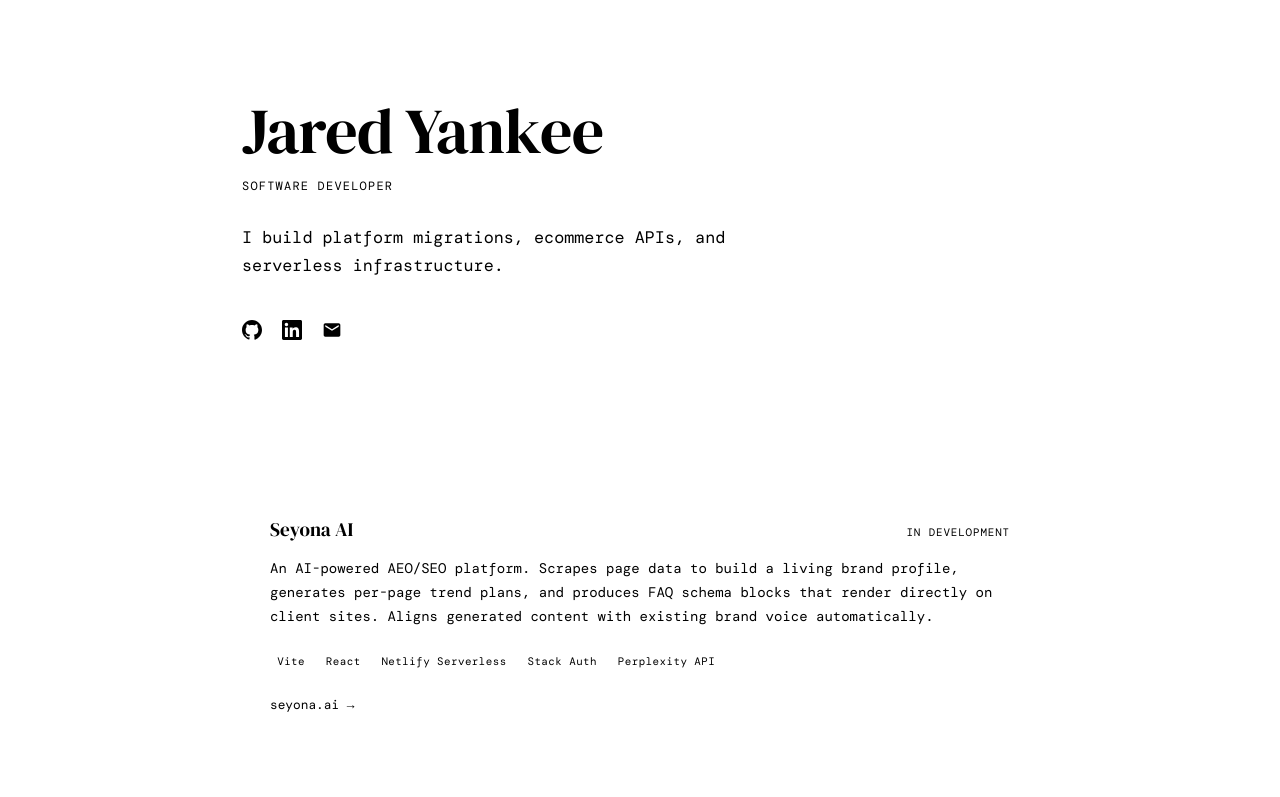
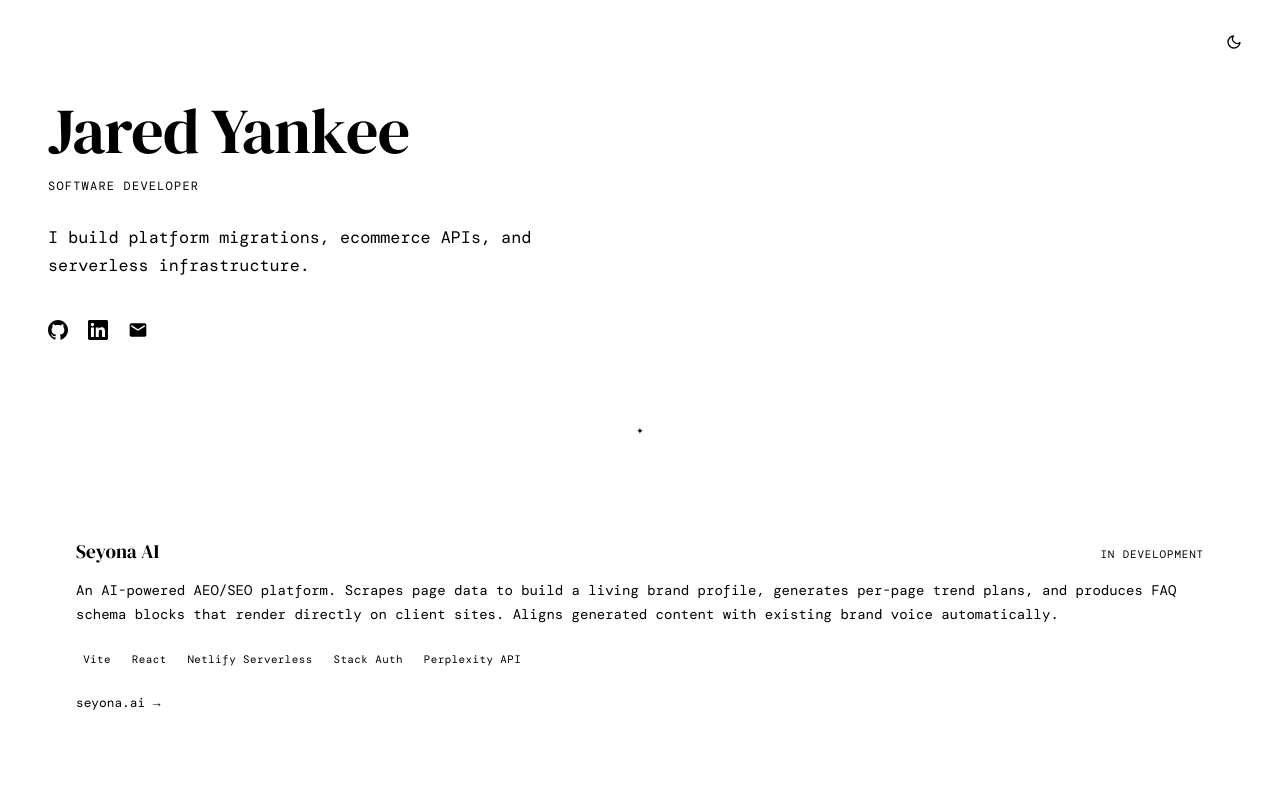
Before and after one commit to jaredyankee/jared-yankee, a React (Vite) app: page / in a window 1280 px wide. Shown: the top 797 px of the page. Built offline with nearby package versions, Linux system fonts and the light colour scheme; the HTML template or start-up script is replaced by a standard one; a web font is replaced by a local one.

Commit message:
added light/dark mode toggle

```diff
--- a/src/App.css
+++ b/src/App.css
@@ -1,18 +1,56 @@
 .main {
-  max-width: 860px;
+  max-width: 80rem;
   margin: 0 auto;
-  padding: 0 2rem;
+  padding: 0 3rem;
 }
 
 .divider {
+  display: flex;
+  align-items: center;
+  gap: 1.5rem;
+  padding: 0.25rem 0;
+}
+
+.divider::before,
+.divider::after {
+  content: '';
+  flex: 1;
   height: 1px;
-  background-color: var(--color-border);
+  background: var(--color-divider-line);
+}
+
+.divider-mark {
+  font-size: 0.55rem;
+  color: var(--color-divider-mark);
+}
+
+.theme-toggle {
+  position: fixed;
+  top: 1.5rem;
+  right: 1.75rem;
+  background: var(--color-surface);
+  border: 1px solid var(--color-card-border);
+  color: var(--color-text-muted);
+  width: 2.25rem;
+  height: 2.25rem;
+  border-radius: 50%;
+  display: flex;
+  align-items: center;
+  justify-content: center;
+  cursor: pointer;
+  transition: color 0.2s ease, border-color 0.2s ease, background 0.3s ease;
+  z-index: 100;
+}
+
+.theme-toggle:hover {
+  color: var(--color-primary);
+  border-color: var(--color-card-border-hover);
 }
 
 @keyframes fadeUp {
   from {
     opacity: 0;
-    transform: translateY(16px);
+    transform: translateY(20px);
   }
   to {
     opacity: 1;
--- a/src/App.jsx
+++ b/src/App.jsx
@@ -1,3 +1,4 @@
+import { useState, useEffect } from 'react'
 import Hero from './components/Hero'
 import Work from './components/Work'
 import About from './components/About'
@@ -5,16 +6,52 @@
 import './App.css'
 
 function App() {
+  const [theme, setTheme] = useState(() => {
+    return localStorage.getItem('theme') || 'light'
+  })
+
+  useEffect(() => {
+    if (theme === 'dark') {
+      document.documentElement.setAttribute('data-theme', 'dark')
+    } else {
+      document.documentElement.removeAttribute('data-theme')
+    }
+    localStorage.setItem('theme', theme)
+  }, [theme])
+
+  const toggle = () => setTheme(t => t === 'dark' ? 'light' : 'dark')
+
   return (
+    <>
+      <button className="theme-toggle" onClick={toggle} aria-label="Toggle theme">
+        {theme === 'dark' ? (
+          <svg width="16" height="16" viewBox="0 0 24 24" fill="none" stroke="currentColor" strokeWidth="2" strokeLinecap="round" strokeLinejoin="round" aria-hidden="true">
+            <circle cx="12" cy="12" r="5" />
+            <line x1="12" y1="1" x2="12" y2="3" />
+            <line x1="12" y1="21" x2="12" y2="23" />
+            <line x1="4.22" y1="4.22" x2="5.64" y2="5.64" />
+            <line x1="18.36" y1="18.36" x2="19.78" y2="19.78" />
+            <line x1="1" y1="12" x2="3" y2="12" />
+            <line x1="21" y1="12" x2="23" y2="12" />
+            <line x1="4.22" y1="19.78" x2="5.64" y2="18.36" />
+            <line x1="18.36" y1="5.64" x2="19.78" y2="4.22" />
+          </svg>
+        ) : (
+          <svg width="16" height="16" viewBox="0 0 24 24" fill="none" stroke="currentColor" strokeWidth="2" strokeLinecap="round" strokeLinejoin="round" aria-hidden="true">
+            <path d="M21 12.79A9 9 0 1 1 11.21 3 7 7 0 0 0 21 12.79z" />
+          </svg>
+        )}
+      </button>
       <main className="main">
         <Hero />
-      <div className="divider" />
+        <div className="divider"><span className="divider-mark" aria-hidden="true">✦</span></div>
         <Work />
-      <div className="divider" />
+        <div className="divider"><span className="divider-mark" aria-hidden="true">✦</span></div>
         <About />
-      <div className="divider" />
+        <div className="divider"><span className="divider-mark" aria-hidden="true">✦</span></div>
         <Contact />
       </main>
+    </>
   )
 }
 
```
Lines whose indentation alone changed are shown as unchanged.
